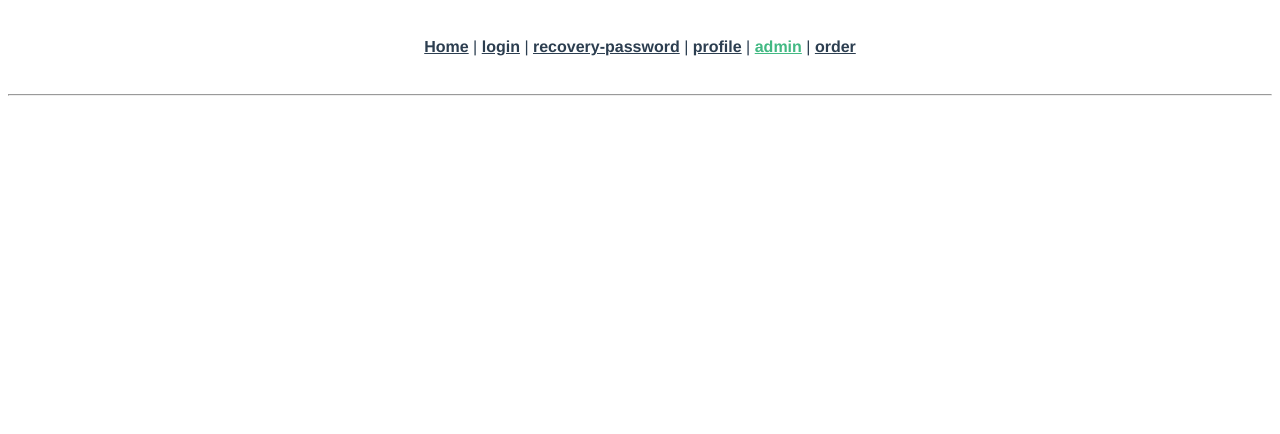
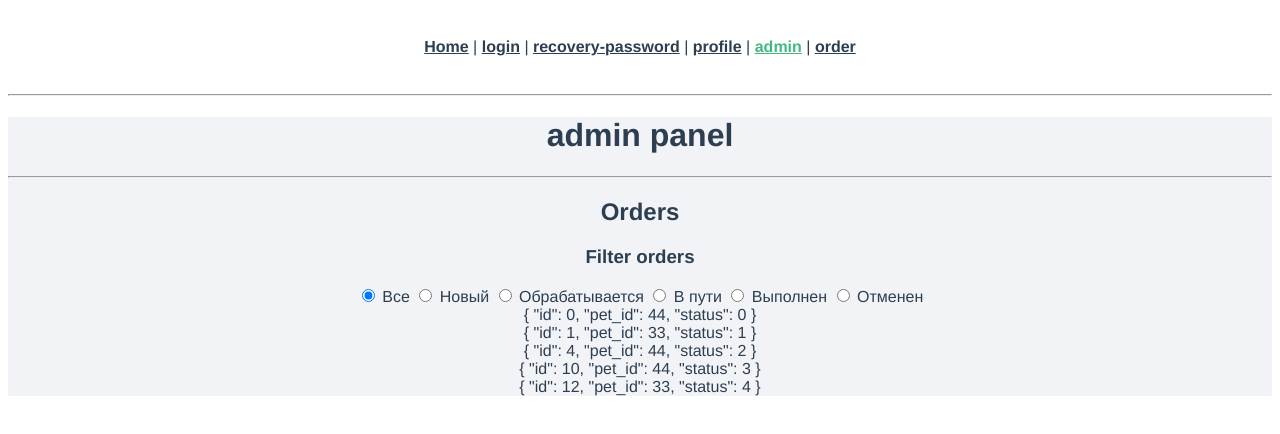
Before and after one commit to YuliaAnikeeva/f-ZooBro, a Vue app: page /admin in a window 1280 px wide. Shown: the top 434 px of the page. Built offline with nearby package versions, Linux system fonts and the light colour scheme; what vue-the-mask would draw is missing.

Commit message:
start on admin panel + fix test data

```diff
--- a/src/store/admin.js
+++ b/src/store/admin.js
@@ -3,7 +3,13 @@ const admin = {
   state: {},
   mutations: {},
   actions: {},
-  getters: {}
+  getters: {
+    getOrderAddress: (state, getters, rootState) => id => {
+      console.log(rootState)
+      console.log(id)
+      return id
+    }
+  }
 }
 
 export default admin
--- a/src/store/index.js
+++ b/src/store/index.js
@@ -59,22 +59,22 @@ export default new Vuex.Store({
       {
         id: 1,
         pet_id: 33,
-        status: 2,
+        status: 1,
       },
       {
         id: 4,
         pet_id: 44,
-        status: 3,
+        status: 2,
       },
       {
         id: 10,
         pet_id: 44,
-        status: 4,
+        status: 3,
       },
       {
         id: 12,
         pet_id: 33,
-        status: 5,
+        status: 4,
       }
     ]
   },
--- a/src/views/Admin.vue
+++ b/src/views/Admin.vue
@@ -1,5 +1,44 @@
 <template>
-
+  <div>
+    <h1>admin panel</h1>
+    <hr>
+    <h2>Orders</h2>
+    <div id="orders">
+      <div>
+        <h3>Filter orders</h3>
+        <label>
+          <input type="radio" value="all" v-model="selectedCategory">
+          Все
+        </label>
+        <label>
+          <input type="radio" value="0" v-model="selectedCategory">
+          Новый
+        </label>
+        <label>
+          <input type="radio" value="1" v-model="selectedCategory">
+          Обрабатывается
+        </label>
+        <label>
+          <input type="radio" value="2" v-model="selectedCategory">
+          В пути
+        </label>
+        <label>
+          <input type="radio" value="3" v-model="selectedCategory">
+          Выполнен
+        </label>
+        <label>
+          <input type="radio" value="4" v-model="selectedCategory">
+          Отменен
+        </label>
+      </div>
+      <div
+        v-for="(order, index) in this.$store.state.orders"
+        :key="index"
+      >
+        {{order}}
+      </div>
+    </div>
+  </div>
 </template>
 
 <script>
@@ -8,9 +47,22 @@
     metaInfo: {
       title: 'Admin',
     },
+    data() {
+      return {
+        selectedCategory: 'all'
+      }
+    },
+    created() {
+      this.$store.getters['admin/getOrderAddress'](2)
+      console.log(this.$store)
+    }
   }
 </script>
 
-<style scoped>
-
+<style lang="scss" scoped>
+  div {
+    background: #f2f3f7;
+    height: 100%;
+    width: 100%;
+  }
 </style>
```
